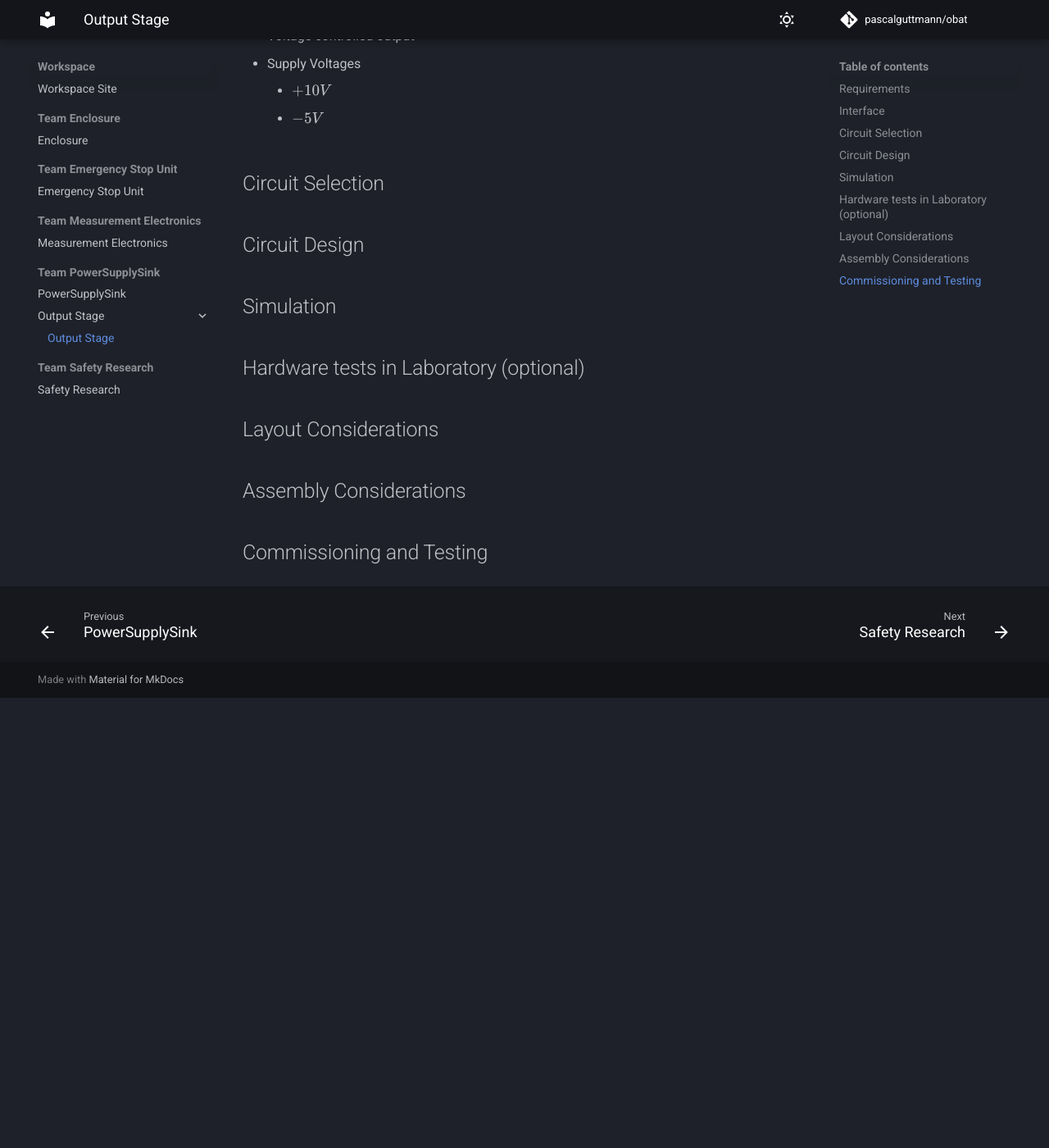
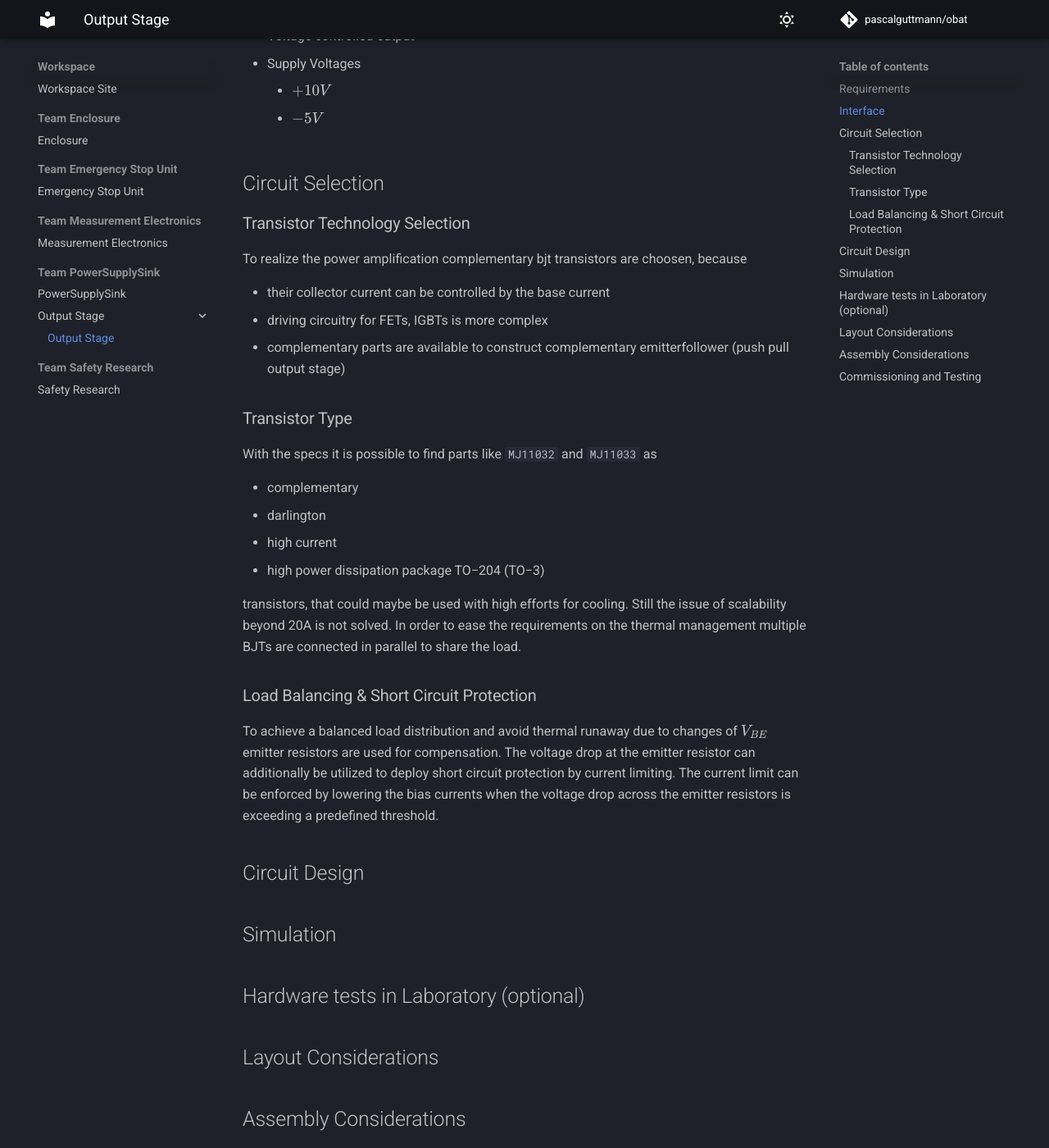
Before and after one commit to pascalguttmann/obat, an MkDocs documentation site: the page built from docs/workspace/pss/outstage/outstage.md, in a window 1280 px wide and 1400 px high, scrolled down 604 px. Shown: the whole window at 82% size. Built offline with MkDocs 1.6.1 and Material for MkDocs 9.7.7, drawn with Linux system fonts in a browser that asks for light colours; comment, search, counter and statistics services are not loaded; before the commit the page ends 1455 px from its top, so only the background shows below that; some of the changed text lies outside the part shown.

Commit message:
add circuit selection

```diff
--- a/docs/workspace/pss/outstage/outstage.md
+++ b/docs/workspace/pss/outstage/outstage.md
@@ -23,6 +23,39 @@ Interface
 Circuit Selection
 -----------------
 
+### Transistor Technology Selection
+
+To realize the power amplification complementary bjt transistors are choosen,
+because
+
+- their collector current can be controlled by the base current
+- driving circuitry for FETs, IGBTs is more complex
+- complementary parts are available to construct complementary emitterfollower
+    (push pull output stage)
+
+### Transistor Type
+
+With the specs it is possible to find parts like `MJ11032` and `MJ11033` as
+
+- complementary
+- darlington
+- high current
+- high power dissipation package TO−204 (TO−3)
+
+transistors, that could maybe be used with high efforts for cooling. Still the
+issue of scalability beyond 20A is not solved. In order to ease the requirements
+on the thermal management multiple BJTs are connected in parallel to share the
+load.
+
+### Load Balancing & Short Circuit Protection
+
+To achieve a balanced load distribution and avoid thermal runaway due to changes
+of $V_{BE}$ emitter resistors are used for compensation. The voltage drop at the
+emitter resistor can additionally be utilized to deploy short circuit protection
+by current limiting. The current limit can be enforced by lowering the bias
+currents when the voltage drop across the emitter resistors is exceeding a
+predefined threshold.
+
 Circuit Design
 --------------
 
```
Also changed, not shown: other parts of docs/workspace/pss/outstage/outstage.md (+1 -1 lines).
